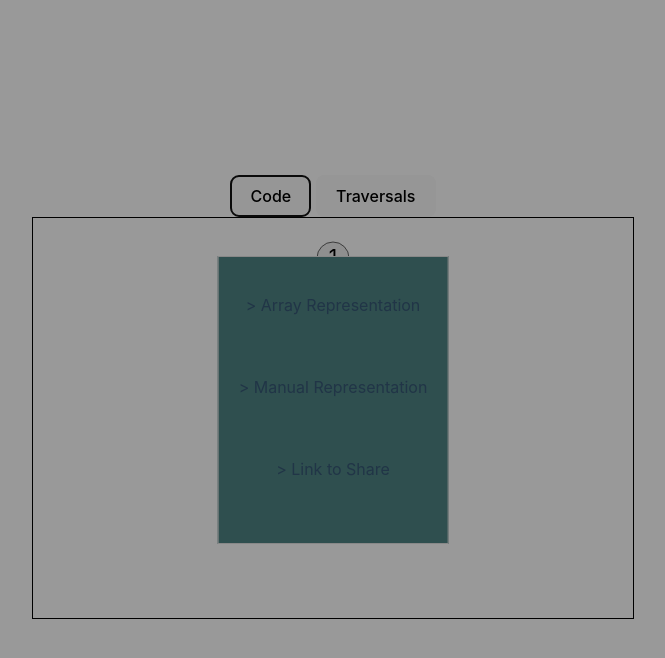
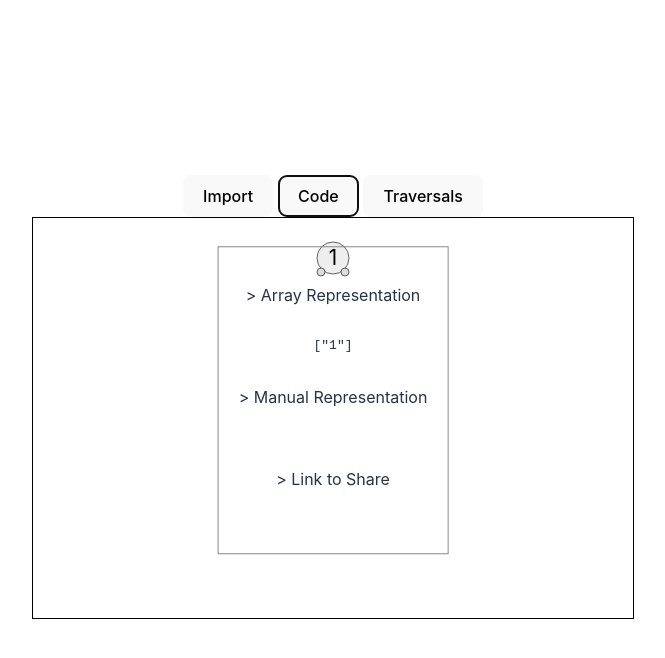
Before and after one commit to brianriwukaho/binary-tree-tools, a Svelte app: page / in a window 1280 px wide. Both pictures are taken after a click on the button "Code". Shown: the top 658 px of the page, without its empty margins (307-972 px from the left). Built offline with nearby package versions, Linux system fonts and the light colour scheme.

Commit message:
feat: initial import tree

```diff
--- a/src/App.svelte
+++ b/src/App.svelte
@@ -9,22 +9,40 @@
     drawCircles,
     drawText,
   } from "./lib/d3.helpers";
-  import { TreeNode, calculateTraversals, findTreeNode, toD3Node } from "./lib/tree.helpers";
+  import {
+    TreeNode,
+    arrayRepresentationToTree,
+    calculateTraversals,
+    findTreeNode,
+    toD3Node,
+    treeToLevelOrderArrayRepresentation,
+  } from "./lib/tree.helpers";
 
   let treeDefinition: TreeNode | null = new TreeNode("1");
   let valueToAdd: string = "";
+  let arrayRepresentation: string = "";
   let selectedNode: TreeNode | null = null;
   let childDirection: "left" | "right" | null = null;
   let showAddNodeModal = false;
   let showTraversalsModal = false;
   let showCodeModal = false;
+  let showImportModal = false;
 
-  let { levelOrder, preOrder, inOrder, postOrder } = calculateTraversals(treeDefinition)
+  let { levelOrder, preOrder, inOrder, postOrder } =
+    calculateTraversals(treeDefinition);
 
   const width = 600;
   const height = 400;
   const dx = width / 2;
   const dy = -200;
+
+  const openImportModal = () => {
+    showImportModal = true;
+  };
+
+  const closeImportModal = () => {
+    showImportModal = false;
+  };
 
   const openCodeModal = () => {
     showCodeModal = true;
@@ -35,12 +53,17 @@
   };
 
   const openTraversalsModal = () => {
-    let { levelOrder: a, preOrder: b, inOrder: c, postOrder: d }  = calculateTraversals(treeDefinition)
+    let {
+      levelOrder: a,
+      preOrder: b,
+      inOrder: c,
+      postOrder: d,
+    } = calculateTraversals(treeDefinition);
 
-    levelOrder = a
-    preOrder = b
-    inOrder = c
-    postOrder = d
+    levelOrder = a;
+    preOrder = b;
+    inOrder = c;
+    postOrder = d;
 
     showTraversalsModal = true;
   };
@@ -83,6 +106,11 @@
     showAddNodeModal = false;
   };
 
+  const importTree = () => {
+    treeDefinition = arrayRepresentationToTree(JSON.parse(arrayRepresentation));
+    renderGraph();
+  };
+
   const renderGraph = () => {
     const treeNodeRepresentation = toD3Node(treeDefinition);
 
@@ -112,25 +140,39 @@
 </script>
 
 <div>
+  <button on:click={openImportModal}>Import</button>
   <button on:click={openCodeModal}>Code</button>
   <button on:click={openTraversalsModal}>Traversals</button>
 </div>
 
-{#if showCodeModal  }
+{#if showImportModal}
+  <!-- svelte-ignore a11y-click-events-have-key-events -->
+  <!-- svelte-ignore a11y-no-static-element-interactions -->
+  <div class="modal" on:click={closeImportModal}>
+    <div class="modal-content" on:click={(e) => e.stopPropagation()}>
+      <p>Yup, paste that array representation from leetcode</p>
+      <input bind:value={arrayRepresentation} />
+      <button on:click={importTree}>import</button>
+    </div>
+  </div>
+{/if}
+
+{#if showCodeModal}
   <!-- svelte-ignore a11y-click-events-have-key-events -->
   <!-- svelte-ignore a11y-no-static-element-interactions -->
   <div class="modal" on:click={closeCodeModal}>
     <div class="modal-content" on:click={(e) => e.stopPropagation()}>
       <p>&gt; Array Representation</p>
-      <pre></pre>
+      <pre>{JSON.stringify(
+          treeToLevelOrderArrayRepresentation(treeDefinition)
+        )}</pre>
       <p>&gt; Manual Representation</p>
-      <pre></pre>
+      <pre />
       <p>&gt; Link to Share</p>
-      <pre></pre>
+      <pre />
     </div>
   </div>
 {/if}
-
 
 {#if showTraversalsModal}
   <!-- svelte-ignore a11y-click-events-have-key-events -->
@@ -171,16 +213,12 @@
     width: 100%;
     height: 100%;
     overflow: auto;
-    background-color: rgba(0, 0, 0, 0.4);
-
   }
 
   pre {
-    background-color: black;
   }
 
   .modal-content {
-    background-color: darkslategray;
     position: absolute;
     top: 50%;
     left: 50%;
--- a/src/lib/tree.helpers.ts
+++ b/src/lib/tree.helpers.ts
@@ -220,10 +220,3 @@ export const arrayRepresentationToTree = (arr: (string | null)[]) => {
 
   return root;
 };
-
-const root = new TreeNode("1");
-root.left = new TreeNode("2");
-root.left.left = new TreeNode("3");
-root.left.left.left = new TreeNode("4");
-
-console.log(treeToLevelOrderArrayRepresentation(root));
```
